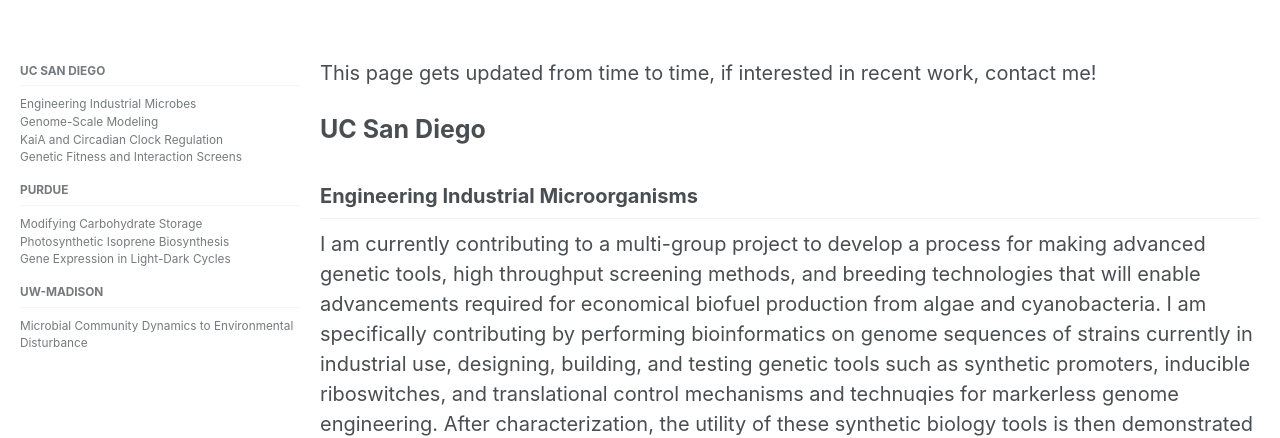
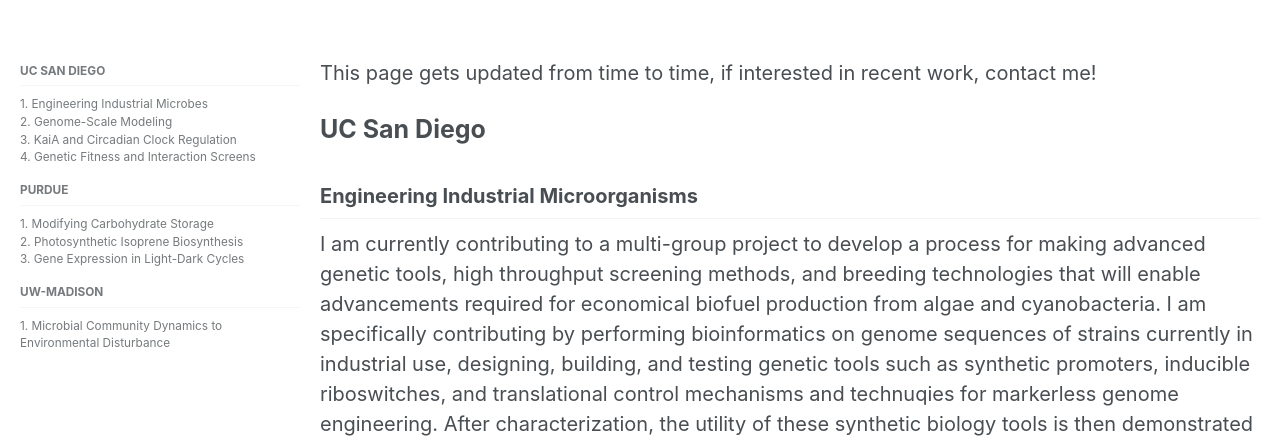
Before and after one commit to dwelkie/dwelkie.github.io, a Jekyll site: the page built from _pages/projects.md, in a window 1280 px wide. Shown: the part 272-710 px from the top of the page. Built offline with Jekyll 4.4.1, drawn with Linux system fonts in a browser that asks for light colours; nearby versions of some CDN libraries.

```diff
--- a/_data/navigation.yml
+++ b/_data/navigation.yml
@@ -43,26 +43,25 @@ main:
 docs:
   - title: "UC San Diego"
     children:
-      - title: "Engineering Industrial Microbes
-      "
+      - title: "1. Engineering Industrial Microbes"
         url: https://dwelkie.github.io/projects/#engineering-industrial-microorganisms
-      - title: "Genome-Scale Modeling"
+      - title: "2. Genome-Scale Modeling"
         url: https://dwelkie.github.io/projects/#genome-scale-modeling
-      - title: "KaiA and Circadian Clock Regulation"
-        url: https://dwelkie.github.io/projects/#kaiA-and-circadian-clock-regulation
-      - title: "Genetic Fitness and Interaction Screens"
+      - title: "3. KaiA and Circadian Clock Regulation"
+        url: https://dwelkie.github.io/projects/#kaia-and-circadian-clock-regulation
+      - title: "4. Genetic Fitness and Interaction Screens"
         url: https://dwelkie.github.io/projects/#genetic-fitness-and-interaction-screens
   - title: "Purdue"
     children:
-      - title: "Modifying Carbohydrate Storage"
+      - title: "1. Modifying Carbohydrate Storage"
         url: https://dwelkie.github.io/projects/#modifying-carbohydrate-storage
-      - title: "Photosynthetic Isoprene Biosynthesis"
+      - title: "2. Photosynthetic Isoprene Biosynthesis"
         url: https://dwelkie.github.io/projects/#photosynthetic-isoprene-biosynthesis
-      - title: "Gene Expression in Light-Dark Cycles"
+      - title: "3. Gene Expression in Light-Dark Cycles"
         url: https://dwelkie.github.io/projects/#gene-expression-in-light-dark-cycles
   - title: "UW-Madison"
     children:
-      - title: "Microbial Community Dynamics to Environmental Disturbance"
+      - title: "1. Microbial Community Dynamics to Environmental Disturbance"
         url: https://dwelkie.github.io/projects/#microbial-community-dynamics-to-environmental-disturbance
 
 # TITLE/URL EXAMPLE
```
